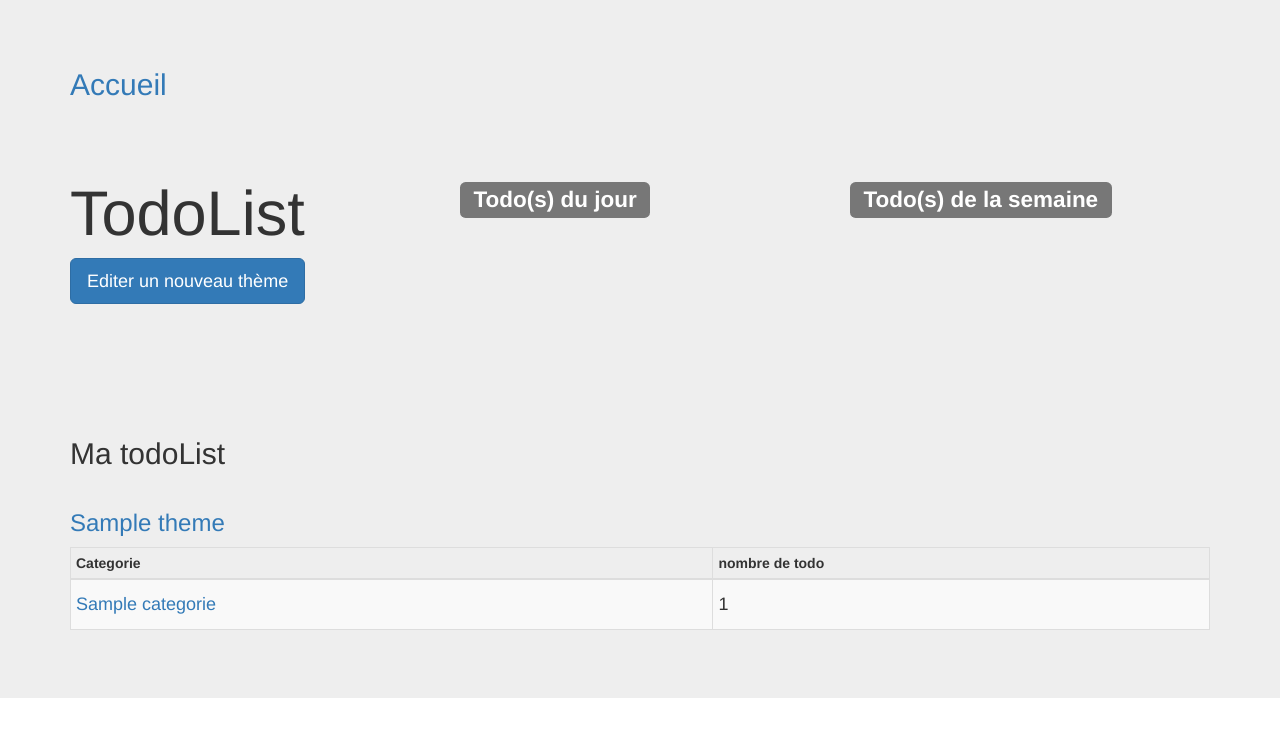
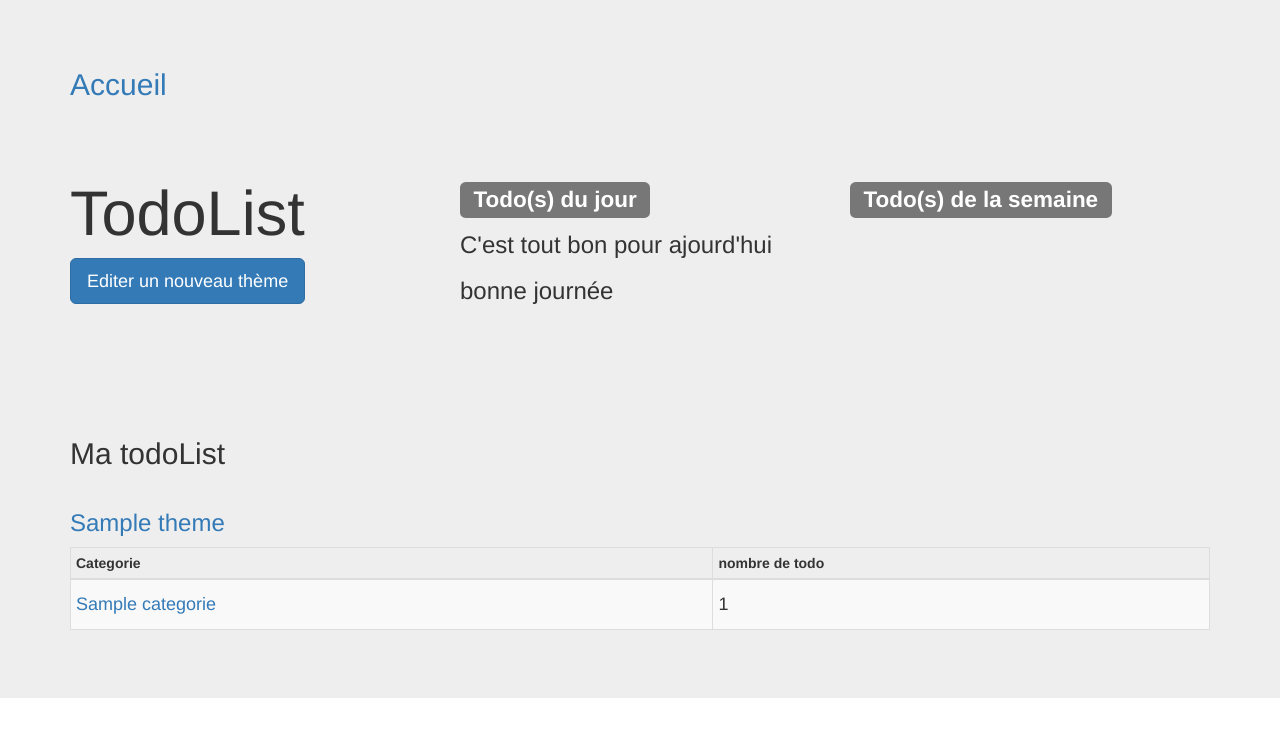
Before and after one commit to cyrilsource/todoList, a PHP site: page / in a window 1280 px wide. Shown: the top 737 px of the page. Run offline with PHP 8.4, Linux system fonts and the light colour scheme; tables that the repository leaves empty or names only in its code hold one stand-in row (values such as "Sample post"); some libraries are stand-ins or nearby versions.

Commit message:
Update index.php
Add if empty result for todos of the day
a message: "good day" instead

```diff
--- a/vue/index.php
+++ b/vue/index.php
@@ -20,17 +20,29 @@ include('header.php');
 		    <p><a class="btn btn-primary btn-lg" href="editTheme.php" role="button">Editer un nouveau thème</a></p>
 	    </div><!--.col-md-4-->
 	    <div class="col-md-4">
+	    	<h2><span class="label label-default">Todo(s) du jour</span></h2>
+	    	<!-- on teste si il y a des todos pour aujourd'hui -->
+	    	<?php if (count($dayTodos)==0) {?>
+	    				<h3>C'est tout bon pour ajourd'hui</h3>
+	    				<h3>bonne journée</h3>
 
-	    	<!-- on va afficher ici les t de la journée -->
-	    	<h2><span class="label label-default">Todo(s) du jour</span></h2>
-	   		 <?php foreach ($dayTodos as $dayTodo) { ?>
+	    	<?php
+	    	}
+	    	else {
 
-    	   		<ul class="list-unstyled">
-    	   			<li class="list-group-item"><h4><?php echo($dayTodo['description']); ?> - <a href="../controller/deleteTodoHome.php?idTodo=<?php echo($dayTodo['todo_id']); ?>&idTheme=<?php echo($dayTodo['theme_id']) ?>&idCategorie=<?php echo($dayTodo['categorie_id']) ?>">supprimer</a></h4><h5>(<a href="editTodo.php?idTheme=<?php echo($dayTodo['theme_id']); ?>&idCategorie=<?php echo($dayTodo['categorie_id']); ?>"><?php echo($dayTodo['categorie']); ?></a>)</h5></li>
-    	   		</ul>
+	    	?>
+		    	<!-- on va afficher ici les t de la journée -->
+
+		   		 <?php foreach ($dayTodos as $dayTodo) { ?>
+
+	    	   		<ul class="list-unstyled">
+	    	   			<li class="list-group-item"><h4><?php echo($dayTodo['description']); ?> - <a href="../controller/deleteTodoHome.php?idTodo=<?php echo($dayTodo['todo_id']); ?>&idTheme=<?php echo($dayTodo['theme_id']) ?>&idCategorie=<?php echo($dayTodo['categorie_id']) ?>">supprimer</a></h4><h5>(<a href="editTodo.php?idTheme=<?php echo($dayTodo['theme_id']); ?>&idCategorie=<?php echo($dayTodo['categorie_id']); ?>"><?php echo($dayTodo['categorie']); ?></a>)</h5></li>
+	    	   		</ul>
 
 
-	     	<?php } ?>
+		     	<?php }
+
+		    } 	?>
 
    		</div><!--.col-md-4-->
 
```
